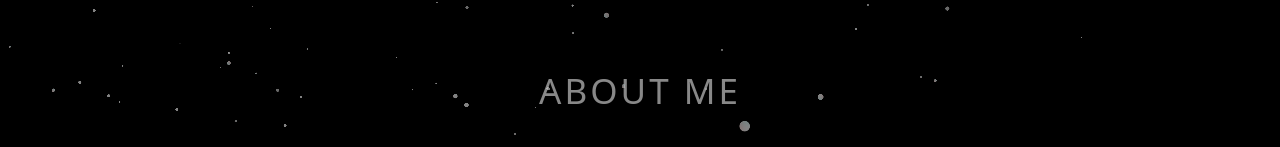
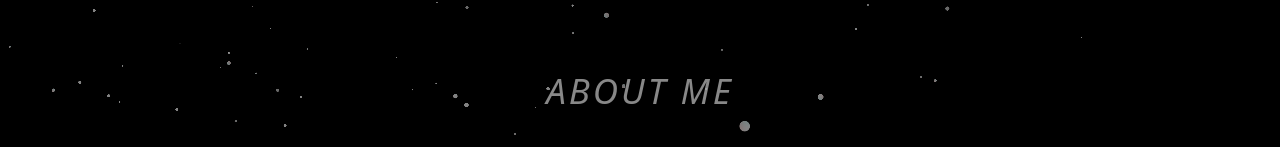
Before and after one commit to lbarbaqadze/Portfolio, a Next.js app: page / in a window 1280 px wide. Shown: the part 630-777 px from the top of the page. Built offline with nearby package versions, Linux system fonts and the light colour scheme.

Commit message:
change style

```diff
--- a/src/app/components/Contact/Contact.module.css
+++ b/src/app/components/Contact/Contact.module.css
@@ -24,6 +24,7 @@
     justify-content: center;
     align-items: center;
     gap: 10px;
+    font-style: italic;
 }
 
 .contactForm input,
--- a/src/app/page.module.css
+++ b/src/app/page.module.css
@@ -181,6 +181,7 @@
     color: #888;
     text-transform: uppercase;
     letter-spacing: 3px;
+    font-style: italic;
 }
 
 .tagline {
@@ -223,7 +224,6 @@
     transform: scale(1.08);
 }
 
-/* Responsive */
 @media (max-width: 768px) {
     .title {
         font-size: 38px;
@@ -258,6 +258,7 @@
     justify-content: center;
     align-items: center;
     gap: 10px;
+    font-style: italic;
 }
 
 .containerFour {
@@ -275,6 +276,7 @@
 .sectionTitle {
     font-size: 35px;
     color: #888;
+    font-style: italic;
     text-transform: uppercase;
     margin-bottom: 40px;
     display: flex;
```
